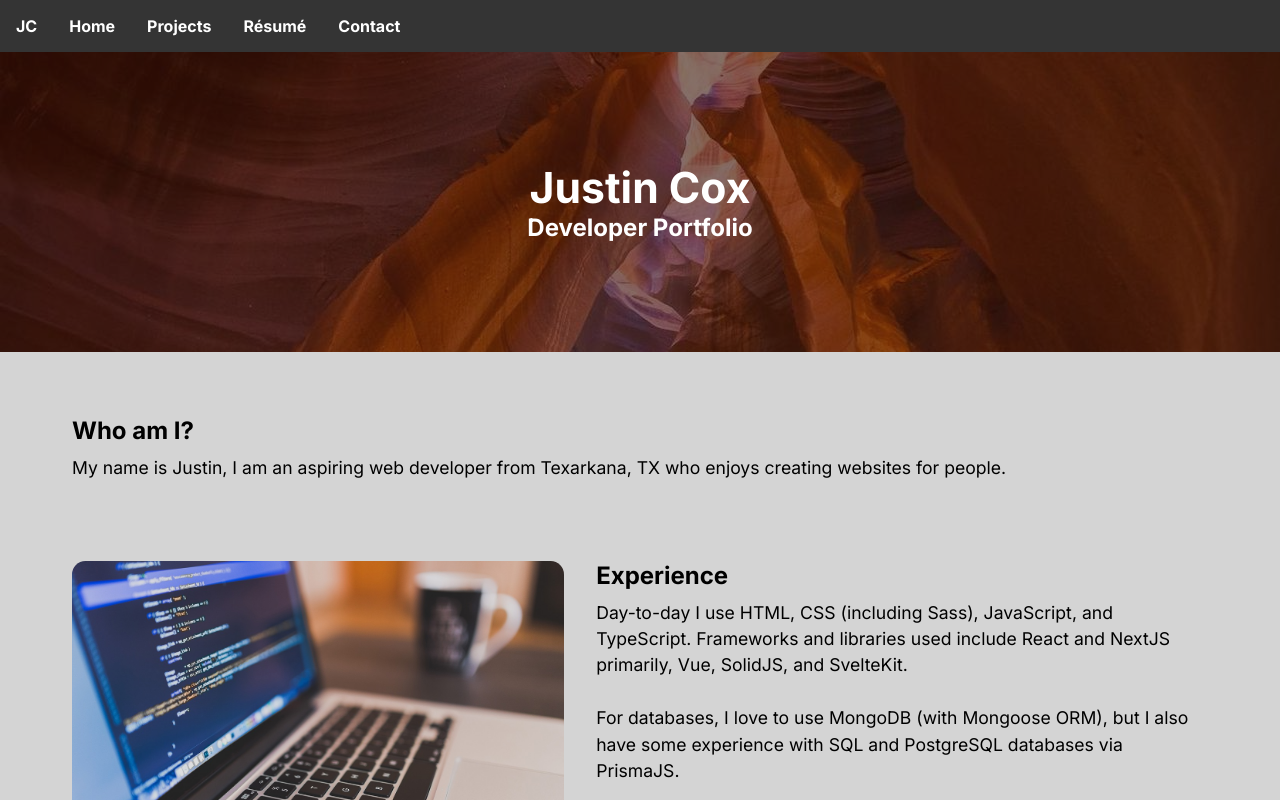
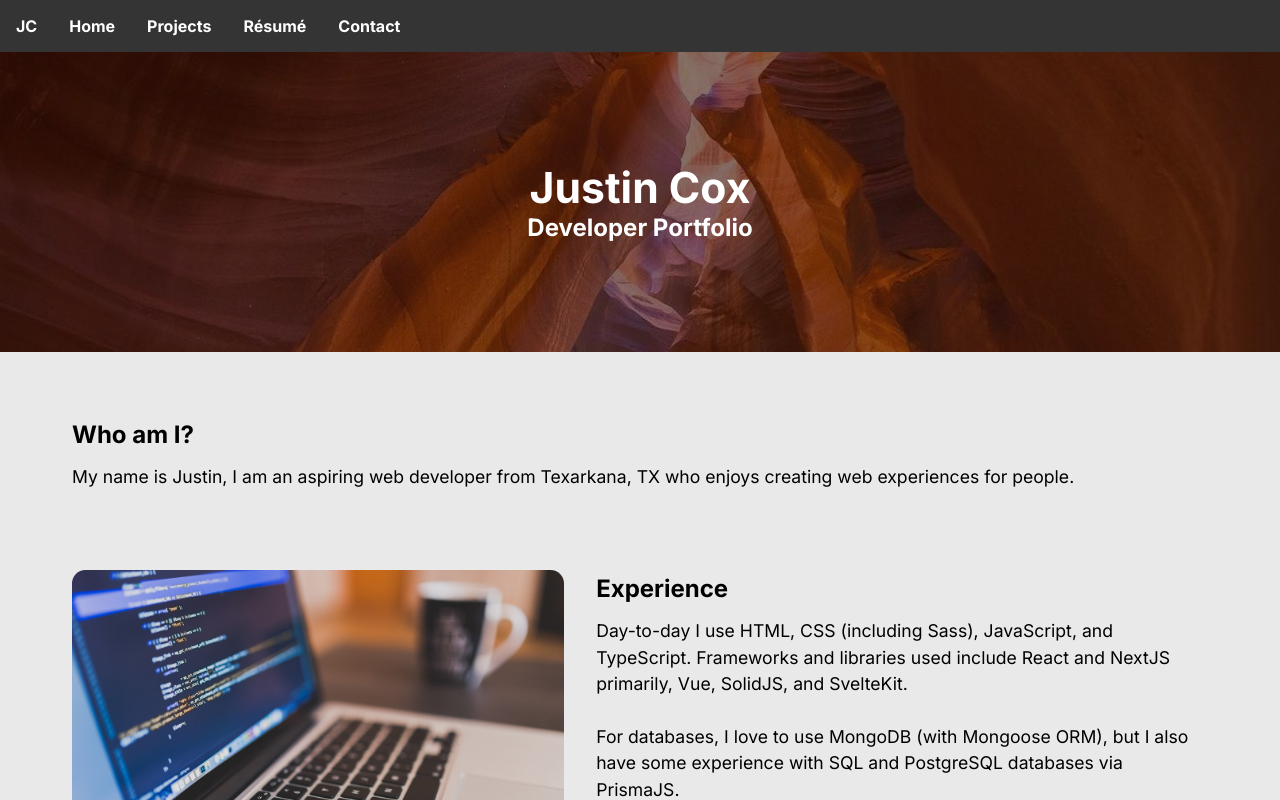
Before and after one commit to Jnxvln/devportfolio, a Next.js app: page / in a window 1280 px wide. Shown: the top 800 px of the page. Built offline with nearby package versions, Linux system fonts and the light colour scheme.

Commit message:
More styling for landing page

```diff
--- a/app/globals.scss
+++ b/app/globals.scss
@@ -13,7 +13,7 @@ body {
 }
 
 body {
-   background-color: rgb(212, 212, 212);
+   background-color: rgb(233, 233, 233);
    font-family: 'Segoe UI', Tahoma, Geneva, Verdana, sans-serif;
    -webkit-font-smoothing: antialiased;
 }
--- a/app/landing.module.scss
+++ b/app/landing.module.scss
@@ -2,6 +2,7 @@
 
 .content-section {
    padding: 2em;
+   line-height: 1.6;
 }
 
 .content-wrapper {
--- a/app/page.tsx
+++ b/app/page.tsx
@@ -16,7 +16,7 @@ export default function Home() {
                      <h2 className={styles['subheading']}>Who am I?</h2>
                      <p>
                         My name is Justin, I am an aspiring web developer from Texarkana,
-                        TX who enjoys creating websites for people.
+                        TX who enjoys creating web experiences for people.
                      </p>
                   </div>
                </div>
```
